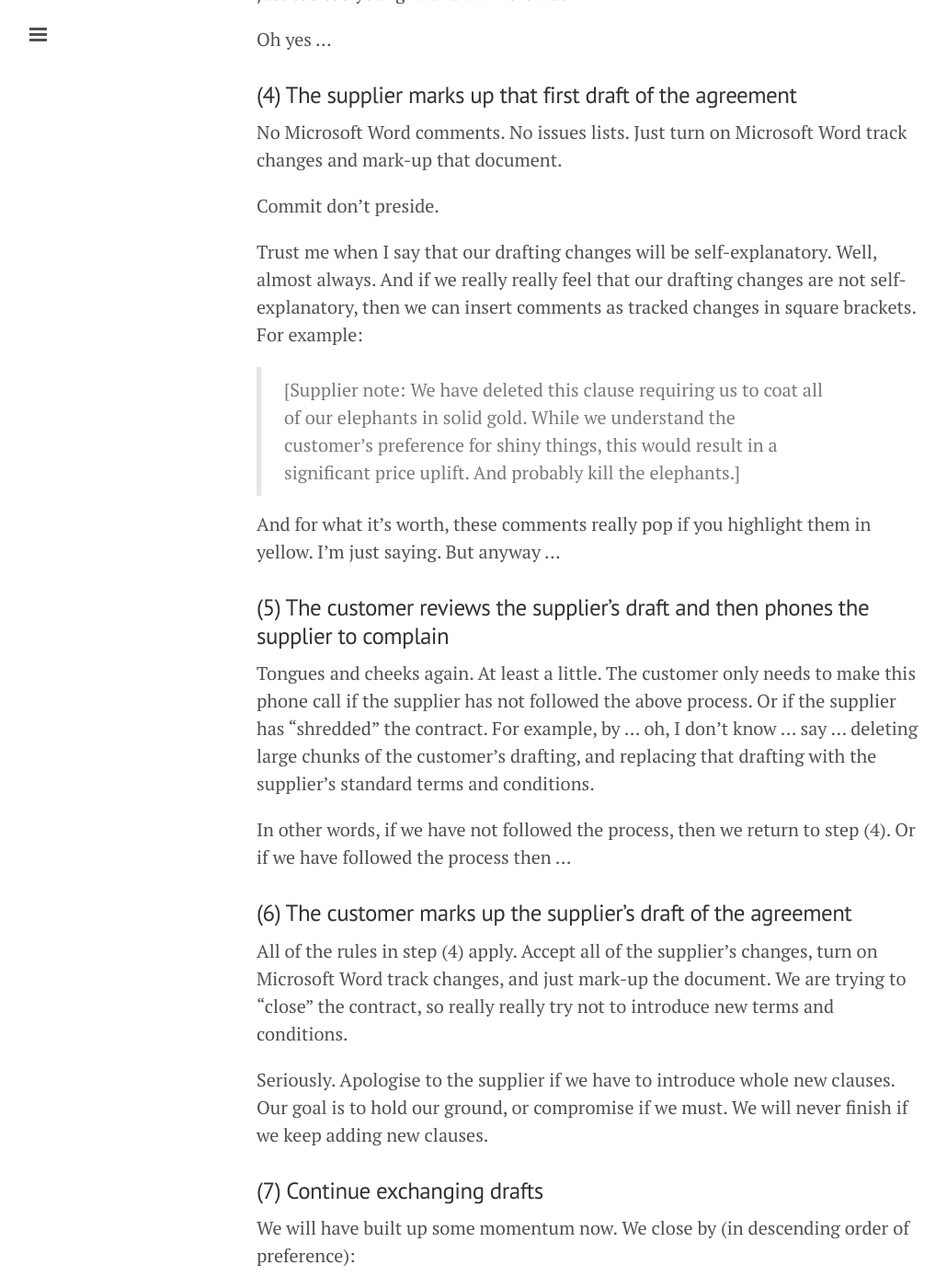
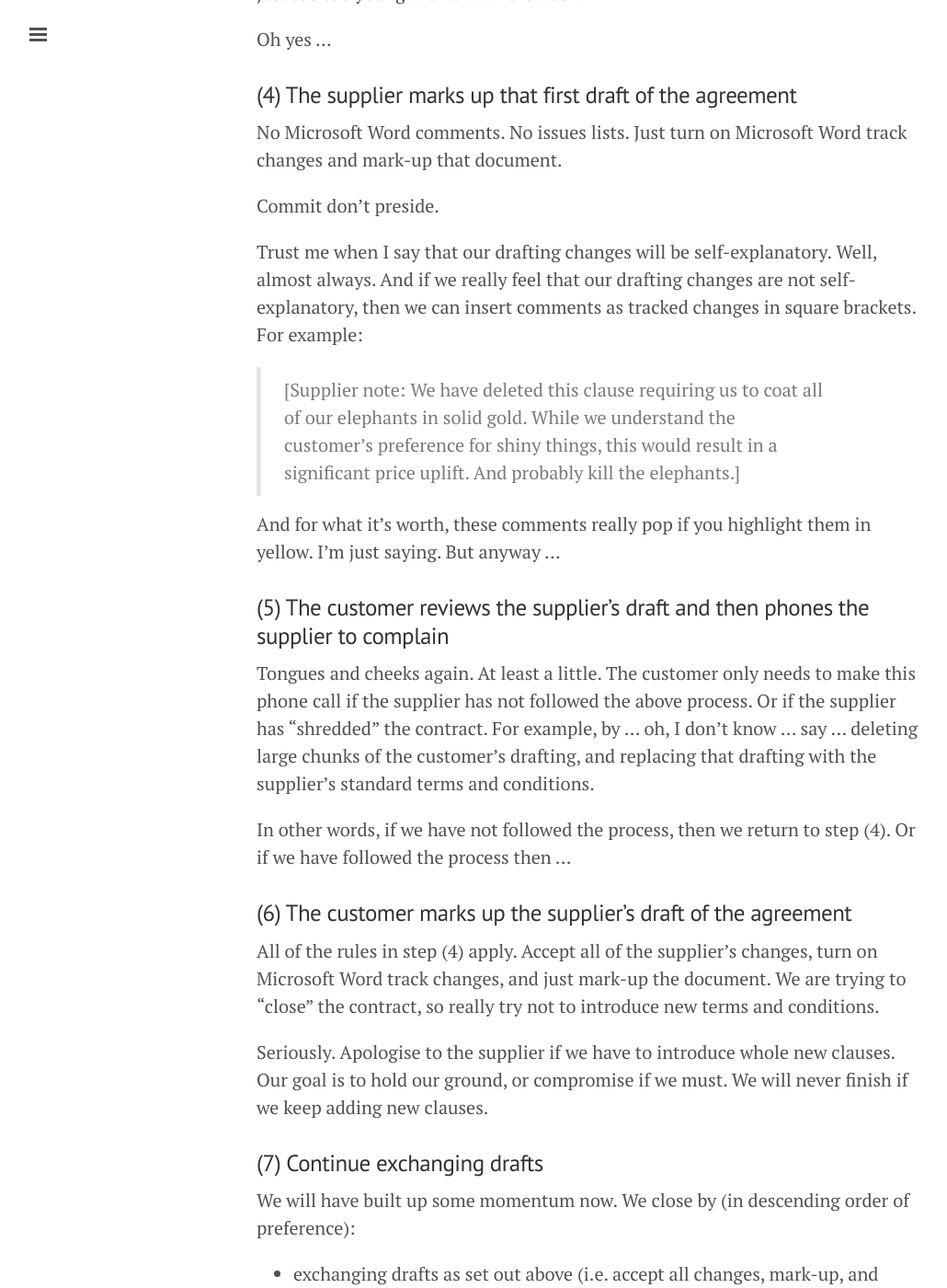
Before and after one commit to imclaren/blog, a Jekyll site: the page built from _posts/2014-07-14-8-steps.md, in a window 1280 px wide and 1400 px high, scrolled down 1645 px. Shown: the whole window at 92% size, without its empty margins (1-1031 px from the left). Built offline with Jekyll 4.4.1, drawn with Linux system fonts in a browser that asks for light colours; Markdown is read by kramdown in place of the engine named in the settings; some of the changed text lies outside the part shown.

Commit message:
Adding pages 24

```diff
--- a/_posts/2014-07-14-8-steps.md
+++ b/_posts/2014-07-14-8-steps.md
@@ -38,7 +38,7 @@
 
 Commit don't preside.
 
-Trust me when I say that our drafting changes will be self-explanatory.  Well, almost always.  And if we really really feel that our drafting changes are not self-explanatory, then we can insert comments as tracked changes in square brackets. For example:
+Trust me when I say that our drafting changes will be self-explanatory.  Well, almost always.  And if we really feel that our drafting changes are not self-explanatory, then we can insert comments as tracked changes in square brackets. For example:
 
 > \[Supplier note:  We have deleted this clause requiring us to coat all of our elephants in solid gold.  While we understand the customer's preference for shiny things, this would result in a significant price uplift.  And probably kill the elephants.\]
 
@@ -52,7 +52,7 @@
 
 ###(6) The customer marks up the supplier's draft of the agreement
 
-All of the rules in step (4) apply.  Accept all of the supplier's changes, turn on Microsoft Word track changes, and just mark-up the document.  We are trying to "close" the contract, so really really try not to introduce new terms and conditions.
+All of the rules in step (4) apply.  Accept all of the supplier's changes, turn on Microsoft Word track changes, and just mark-up the document.  We are trying to "close" the contract, so really try not to introduce new terms and conditions.
 
 Seriously.  Apologise to the supplier if we have to introduce whole new clauses.  Our goal is to hold our ground, or compromise if we must.  We will never finish if we keep adding new clauses.
 
```
Also changed, not shown: other parts of _posts/2014-07-14-8-steps.md (+1 -1 lines).
